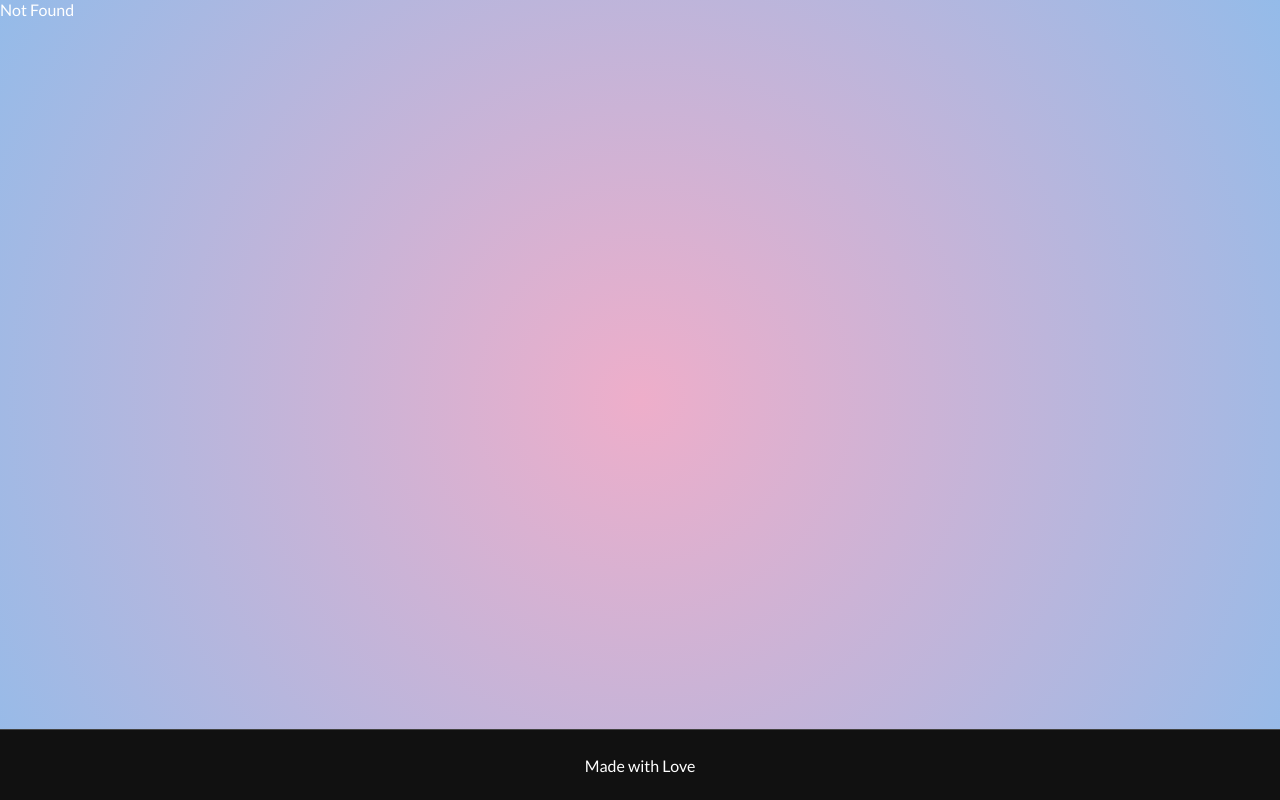
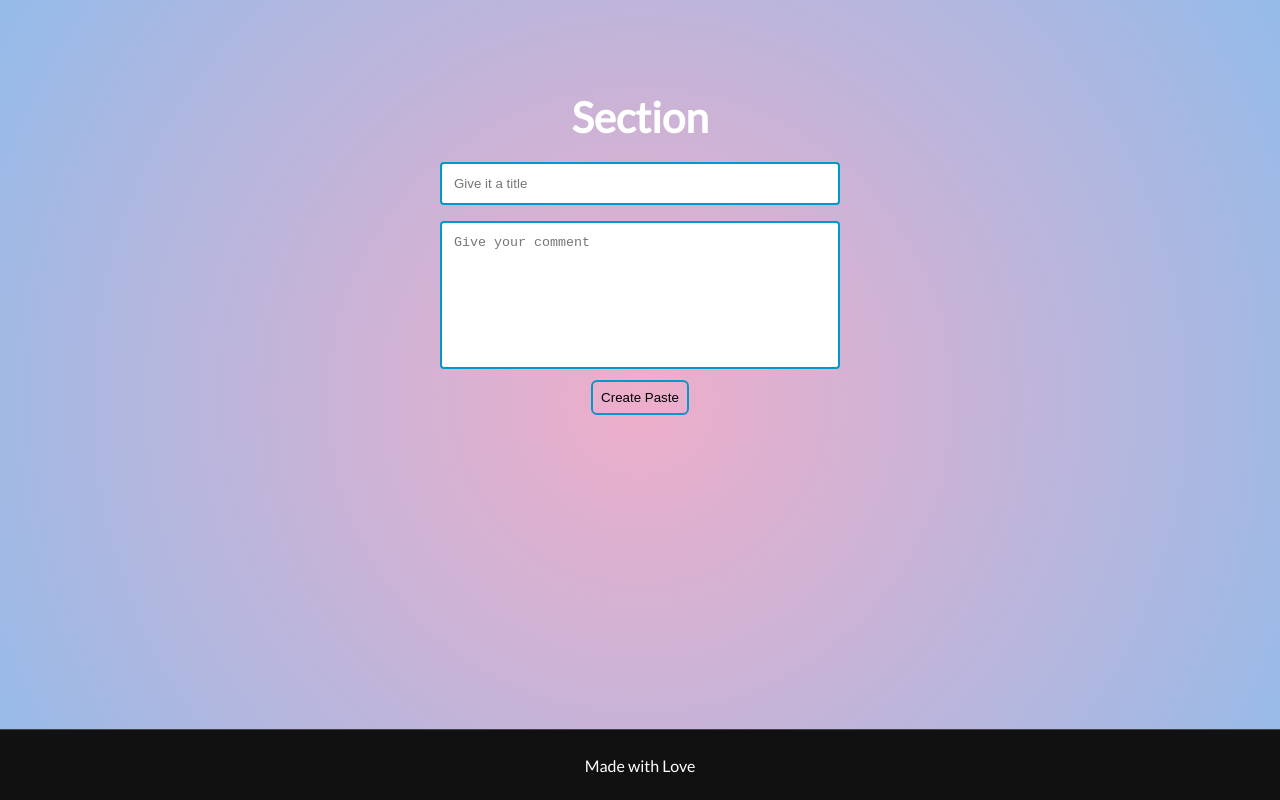
Before and after one commit to Vitaly88/landing-page, a React (Create React App) app: page /paste in a window 1280 px wide. Before the commit this address had no page. Built offline with nearby package versions, Linux system fonts and the light colour scheme.

Commit message:
add forms

```diff
--- a/src/App.js
+++ b/src/App.js
@@ -4,6 +4,7 @@ import Landing from "./pages/Landing";
 import About from "./pages/About";
 import NotFound from "./pages/NotFound";
 import Footer from "./components/Footer";
+import Paste from "./pages/Paste";
 import { BrowserRouter as Router, Route, Switch } from "react-router-dom";
 
 function App() {
@@ -21,6 +22,7 @@ function App() {
           <Switch>
             <Route path="/" exact component={Landing} />
             <Route path="/about" component={About} />
+            <Route path="/paste" component={Paste} />
             <Route component={NotFound} />
           </Switch>
           <div style={{ flexGrow: 1 }} />
--- a/src/components/Button.js
+++ b/src/components/Button.js
@@ -7,7 +7,7 @@ const Button = styled.button`
   padding: 8px;
   color: black;
   &:hover {
-    background-color: blue;
+    background-color: #0099cc;
     color: white;
   }
 `;
--- /dev/null
+++ b/src/components/PasteForm.js
@@ -0,0 +1,64 @@
+import React from "react";
+import ButtonLink from "../components/ButtonLink";
+import styled from "styled-components";
+
+const Form = styled.form``;
+
+const Input = styled.input`
+  width: 400px;
+  padding: 12px 12px;
+  margin: 8px 0;
+  box-sizing: border-box;
+  border: 2px solid #0099cc;
+  border-radius: 4px;
+`;
+
+const Textarea = styled.textarea`
+  width: 400px;
+  padding: 12px 12px;
+  margin: 8px 0;
+  box-sizing: border-box;
+  border: 2px solid #0099cc;
+  border-radius: 4px;
+  resize: none;
+`;
+
+function PasteForm() {
+  const [title, setTitle] = React.useState("");
+  const [text, setText] = React.useState("");
+
+  function handleTitleChange(event) {
+    console.log(event.target.value);
+    event.preventDefault();
+    setTitle(event.target.value);
+  }
+  function handleTextChange(event) {
+    console.log(event.target.value);
+    setText(event.target.value);
+  }
+
+  function handleSubmit(event) {
+    event.preventDefault();
+    console.log(title, text);
+  }
+  return (
+    <Form onSubmit={handleSubmit}>
+      <Input
+        placeholder="Give it a title"
+        value={title}
+        onChange={handleTitleChange}
+      />
+      <br />
+      <Textarea
+        rows={8}
+        placeholder="Give your comment"
+        value={text}
+        onChange={handleTextChange}
+      />
+      <br />
+      <ButtonLink>Create Paste</ButtonLink>
+    </Form>
+  );
+}
+
+export default PasteForm;
--- a/src/components/ScrollDown.js
+++ b/src/components/ScrollDown.js
@@ -1,7 +1,7 @@
 import styled from "styled-components";
 import { fadeIn } from "../utils/animations";
 
-const ScrollDown = styled.div`
+const ScrollDown = styled.a`
   font-size: 10px;
   text-decoration: none;
   color: white;
--- /dev/null
+++ b/src/pages/Paste.js
@@ -0,0 +1,19 @@
+import React from "react";
+import Headline from "../components/Headline";
+//import Divider from "../components/Divider";
+import Section from "../components/Section";
+//import NewPaste from "../components/NewPaste";
+import PasteForm from "../components/PasteForm";
+
+function Paste({ match }) {
+  const { id } = match.params;
+  return (
+    <Section>
+      <Headline>Section</Headline>
+      <PasteForm />
+      {/* <NewPaste /> */}
+    </Section>
+  );
+}
+
+export default Paste;
```
Also changed, not shown: src/components/NewPaste.js (added).
